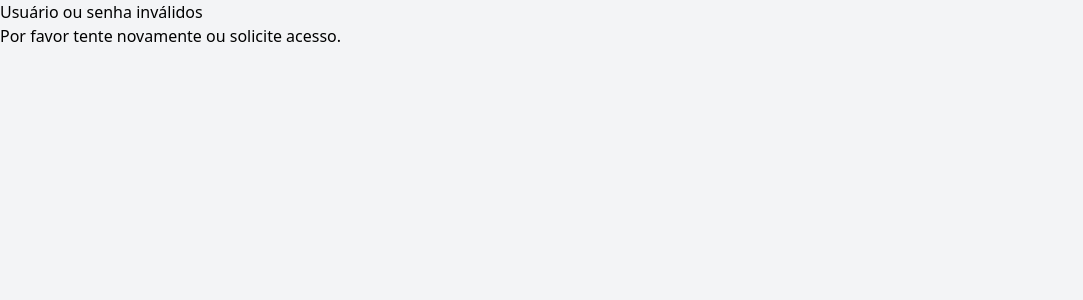
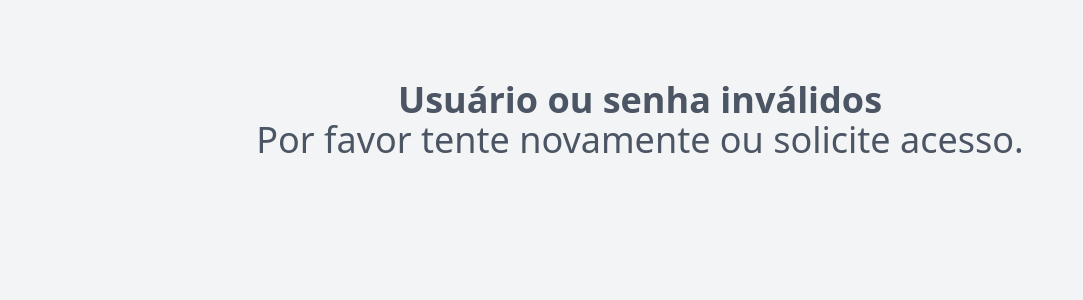
Before and after one commit to alekissandroarvo/simulado_django, a Django app: template templates/badlogin.html in a window 1280 px wide. Shown: the top 300 px of the page, without its empty margins (0-1083 px from the left). Run offline with Django 5.2, Linux system fonts and the light colour scheme; the template is opened without the code that fills it, so the values that code supplies are empty; some libraries are stand-ins or nearby versions.

Commit message:
bad login ajuste

```diff
--- a/templates/badlogin.html
+++ b/templates/badlogin.html
@@ -6,6 +6,6 @@
 {% endblock %}
 
 {% block content %}
-<h1>Usuário ou senha inválidos</h1>
-<p>Por favor tente novamente ou solicite acesso.</p>
+<h1 class="block text-center pt-20 px-10 text-2xl font-bold text-gray-600 sm:text-4xl">Usuário ou senha inválidos</h1>
+<p class="text-center text-l text-gray-600 sm:text-4xl">Por favor tente novamente ou solicite acesso.</p>
 {% endblock %}
```
